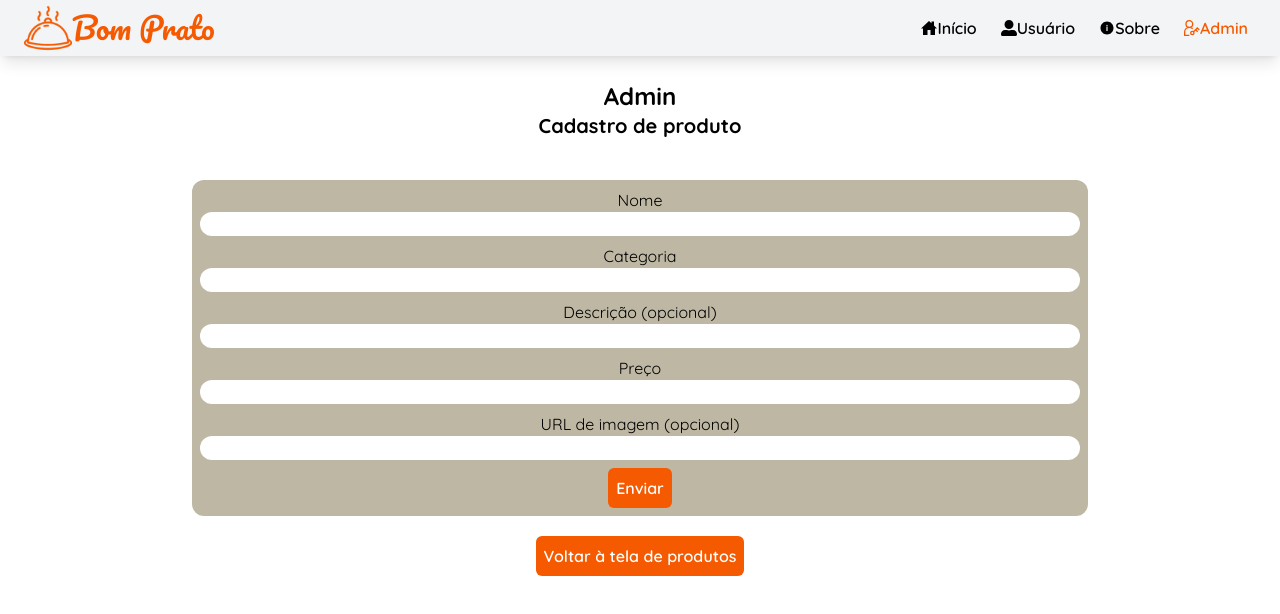
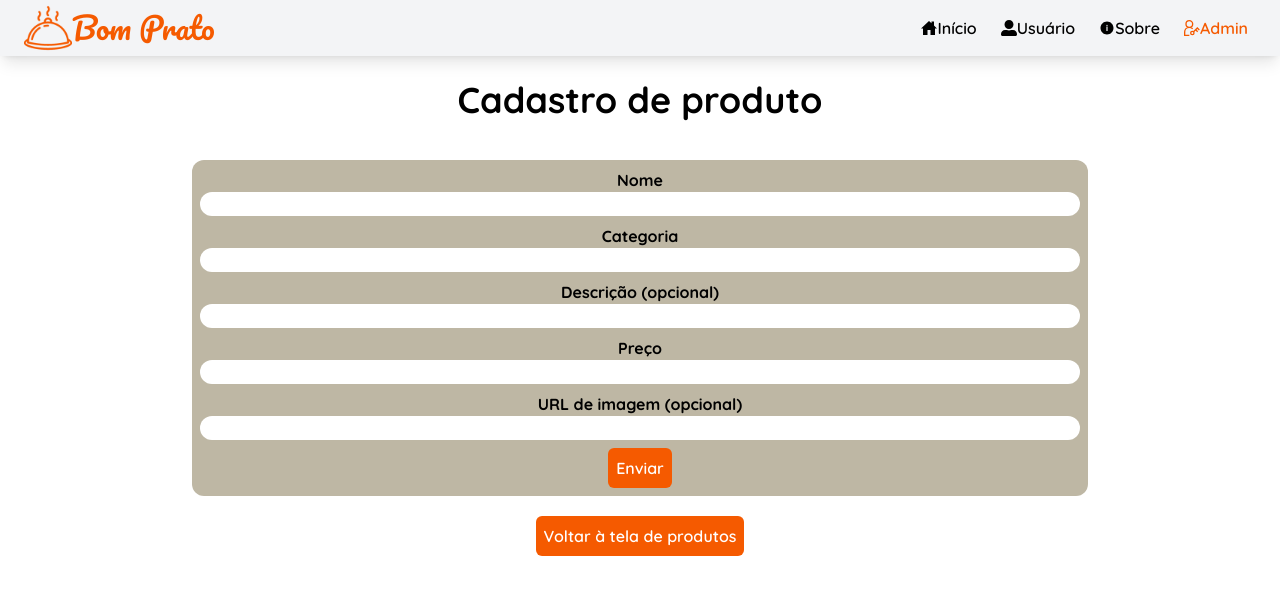
Before and after one commit to GuilhermeRPimenta/Restaurante, a React (Vite) app in the folder client/: page /admin/products/ProductCreation in a window 1280 px wide. Shown: the top 614 px of the page. Built offline with nearby package versions, Linux system fonts and the light colour scheme.

Commit message:
refactor(client): updates form visuals

```diff
--- a/client/src/components/Admin/Products/AdminProductCard.tsx
+++ b/client/src/components/Admin/Products/AdminProductCard.tsx
@@ -5,7 +5,7 @@ import ButtonLink from "../../Global/ButtonLink";
 const AdminProductCard = ({ product }: { product: Product }) => {
   return (
     <div className="flex flex-col gap-2 items-center p-2 bg-secondary rounded-xl max-w-md w-full mx-auto hover:shadow-md">
-      <h3 className="text-2xl font-bold">{product.name}</h3>
+      <h4 className="text-2xl font-bold">{product.name}</h4>
       <img
         src={product.imageUrl || brokenImage}
         alt={`Imagem de ${product.name}`}
--- a/client/src/pages/User.tsx
+++ b/client/src/pages/User.tsx
@@ -59,15 +59,16 @@ const User = () => {
   };
   return (
     <div className="flex flex-col h-full text-center w-full justify-center px-4">
-      <h2 className="text-2xl font-bold">Usuário</h2>
-      <h3 className="text-xl font-bold mb-10">Cadastro de usuário</h3>
+      <h2 className="text-4xl font-bold mb-10">Cadastro de usuário</h2>
       {pageState === "FORM" && (
         <form
           className="flex flex-col gap-2 items-center p-2 bg-secondary rounded-xl max-w-4xl w-full mx-auto"
           onSubmit={createUser}
         >
           <div className="flex flex-col w-full">
-            <label htmlFor="name">Nome</label>
+            <label className="text-md font-bold" htmlFor="name">
+              Nome
+            </label>
             <input
               className={`rounded-xl px-2 ${
                 responseError === 2 && "outline-red-500 outline outline-2"
@@ -82,7 +83,9 @@ const User = () => {
             )}
           </div>
           <div className="flex flex-col w-full">
-            <label htmlFor="email">E-mail</label>
+            <label className="text-md font-bold" htmlFor="email">
+              E-mail
+            </label>
             <input
               className={`rounded-xl px-2 ${
                 (responseError === 3 || responseError === 6) &&
@@ -101,7 +104,9 @@ const User = () => {
             )}
           </div>
           <div className="flex flex-col w-full">
-            <label htmlFor="address">Endereço</label>
+            <label className="text-md font-bold" htmlFor="address">
+              Endereço
+            </label>
             <input
               className={`rounded-xl px-2 ${
                 responseError === 4 && "outline-red-500 outline outline-2"
@@ -116,7 +121,9 @@ const User = () => {
             )}
           </div>
           <div className="flex flex-col w-full">
-            <label htmlFor="phone">{"Telefone com DDD (opcional)"}</label>
+            <label className="text-md font-bold" htmlFor="phone">
+              {"Telefone com DDD (opcional)"}
+            </label>
             <input
               className={`rounded-xl px-2 ${
                 responseError === 5 && "outline-red-500 outline outline-2"
--- a/client/src/pages/admin/products/ProductCreation.tsx
+++ b/client/src/pages/admin/products/ProductCreation.tsx
@@ -80,15 +80,16 @@ const ProductCreation = () => {
   };
   return (
     <div className="flex flex-col h-full text-center w-full justify-center px-4">
-      <h2 className="text-2xl font-bold">Admin</h2>
-      <h3 className="text-xl font-bold mb-10">Cadastro de produto</h3>
+      <h2 className="text-4xl font-bold mb-10">Cadastro de produto</h2>
       {pageState === "FORM" && (
         <form
           className="flex flex-col gap-2 items-center p-2 bg-secondary rounded-xl max-w-4xl w-full mx-auto"
           onSubmit={createProduct}
         >
           <div className="flex flex-col w-full">
-            <label htmlFor="name">Nome</label>
+            <label className="text-md font-bold" htmlFor="name">
+              Nome
+            </label>
             <input
               className={`rounded-xl px-2 ${
                 responseError === 2 && "outline-red-500 outline outline-2"
@@ -103,7 +104,9 @@ const ProductCreation = () => {
             )}
           </div>
           <div className="flex flex-col w-full">
-            <label htmlFor="category">Categoria</label>
+            <label className="text-md font-bold" htmlFor="category">
+              Categoria
+            </label>
             <input
               className={`rounded-xl px-2 ${
                 responseError === 3 && "outline outline-red-500 outline-2"
@@ -118,7 +121,9 @@ const ProductCreation = () => {
             )}
           </div>
           <div className="flex flex-col w-full">
-            <label htmlFor="description">Descrição (opcional)</label>
+            <label className="text-md font-bold" htmlFor="description">
+              Descrição (opcional)
+            </label>
             <input
               className={`rounded-xl px-2`}
               type="text"
@@ -128,7 +133,9 @@ const ProductCreation = () => {
             />
           </div>
           <div className="flex flex-col w-full">
-            <label htmlFor="price">Preço</label>
+            <label className="text-md font-bold" htmlFor="price">
+              Preço
+            </label>
             <input
               className={`rounded-xl px-2 ${
                 (responseError === 4 || responseError === 5) &&
@@ -148,7 +155,9 @@ const ProductCreation = () => {
             )}
           </div>
           <div className="flex flex-col w-full">
-            <label htmlFor="imageUrl">URL de imagem (opcional)</label>
+            <label className="text-md font-bold" htmlFor="imageUrl">
+              URL de imagem (opcional)
+            </label>
             <input
               className={`rounded-xl px-2 ${
                 (responseError === 6 || responseError === 7) &&
--- a/client/src/pages/admin/products/ProductsHome.tsx
+++ b/client/src/pages/admin/products/ProductsHome.tsx
@@ -26,8 +26,8 @@ const ProductsHome = () => {
   }, []);
   return (
     <div className="text-center items-center px-2">
-      <h2 className="text-4xl font-bold">Produtos</h2>
-      <div className="flex w-full mt-6  justify-center gap-2">
+      <h2 className="text-4xl font-bold mb-10">Produtos</h2>
+      <div className="flex w-full justify-center gap-2">
         <ButtonLink to={"/admin/products/productCreation"}>
           Criar produto
         </ButtonLink>
@@ -35,7 +35,7 @@ const ProductsHome = () => {
       {productsByCategory &&
         Object.keys(productsByCategory).map((category) => {
           return (
-            <div className="pt-6" key={category}>
+            <div className="mt-8" key={category}>
               <h3 className="text-3xl font-bold py-2">{category}</h3>
               <div className="grid md:grid-cols-2 gap-3 max-w-3xl">
                 {productsByCategory[category]?.map((product) => (
```
